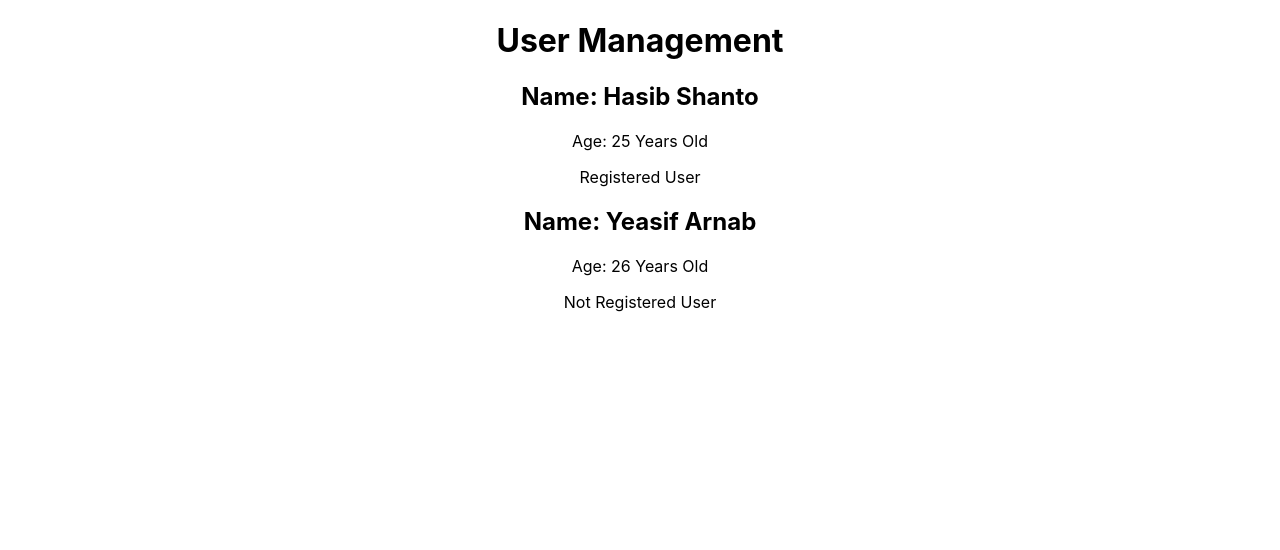
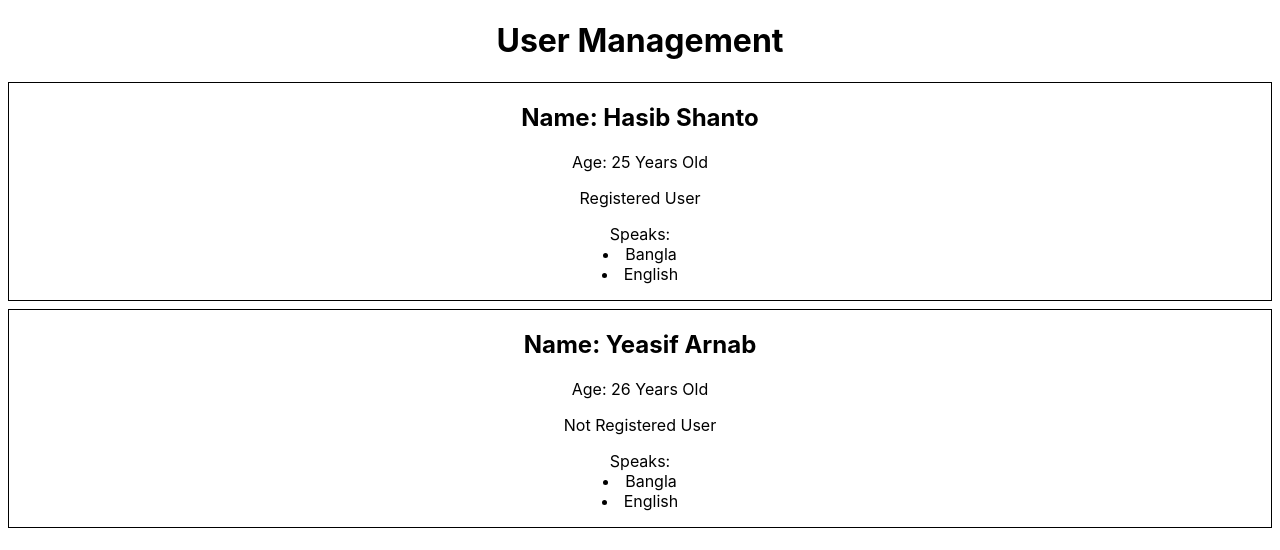
Before and after one commit to hasib999/react_typescript, a React (Create React App) app in the folder react_ts/: page / in a window 1280 px wide. Shown: the top 550 px of the page. Built offline with nearby package versions, Linux system fonts and the light colour scheme.

Commit message:
user defined prop types

```diff
--- a/react_ts/src/App.tsx
+++ b/react_ts/src/App.tsx
@@ -1,13 +1,27 @@
 import React from 'react';
 import './App.css';
 import User from './components/User';
+
+const user1={
+  name:"Hasib Shanto",
+  age:25,
+  isRegistered:true,
+  lang:["Bangla","English"]
+}
+const user2={
+  name:"Yeasif Arnab",
+  age:26,
+  isRegistered:false,
+  lang:["Bangla","English"]
+}
 
 function App() {
   return (
     <div className="App">
       <h1>User Management</h1>
-      <User name="Hasib Shanto" age={25} isRegistered={true}/>
-      <User name="Yeasif Arnab" age={26} isRegistered={false}/>
+      <User user={user1}/>
+      <User user={user2}/>
+
     </div>
   );
 }
--- a/react_ts/src/components/User.tsx
+++ b/react_ts/src/components/User.tsx
@@ -4,17 +4,25 @@ import React from 'react'
 //user defined types -> object, array, enum, union, any, custom type
 
 type UserProps = {
-    name:string,
-    age:number,
-    isRegistered:boolean
+    user: {
+        name: string;
+        age: number;
+        isRegistered: boolean;
+        lang: string[];
+    }
 }
 
-const User = ({name,age,isRegistered}:UserProps) => {
+const User = ({user}:UserProps) => {
   return (
-    <div>
-        <h2>Name: {name}</h2>
-        <p>Age: {age} Years Old</p>
-        {isRegistered? <p>Registered User</p>: <p>Not Registered User</p>}
+    <div style={{border:"1px solid",margin:"0.5rem"}}>
+        <h2>Name: {user.name}</h2>
+        <p>Age: {user.age} Years Old</p>
+        {user.isRegistered? <p>Registered User</p>: <p>Not Registered User</p>}
+        <p>Speaks:
+            {user.lang.map((language,index)=>{
+                return <li key={index}>{language}</li>
+            })}
+        </p>
     </div>
   )
 }
```
Also changed, not shown: 1 other file (tests, documents, lock files or other folders).
